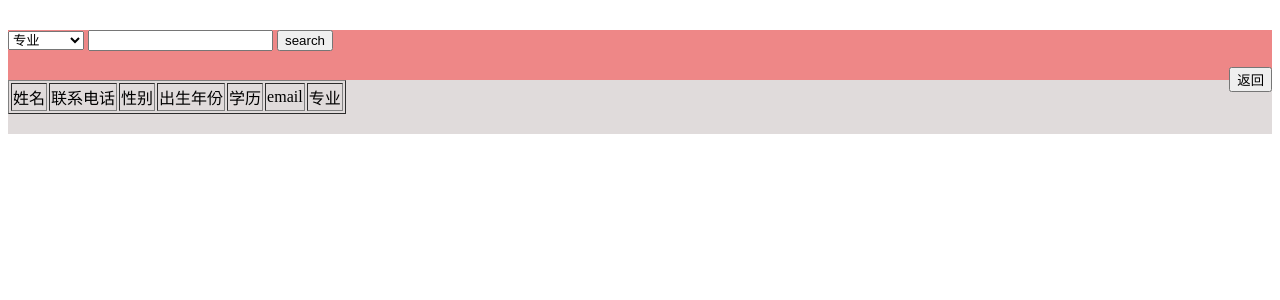
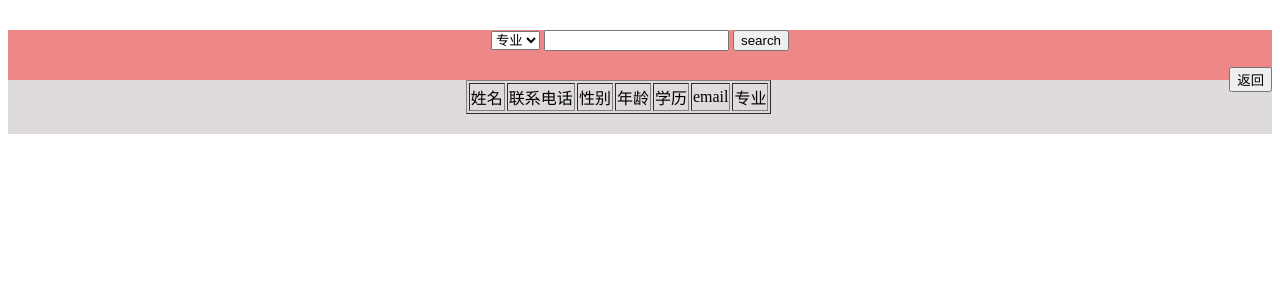
Before and after one commit to longwayya/talentRecruitmentSystem, a PHP site: page /rencaisousuo_c.php in a window 1280 px wide. Shown: the top 300 px of the page. Run offline with PHP 8.4, Linux system fonts and the light colour scheme; data comes from the database, SQL or seed files in the repository; data that the repository does not hold is empty.

Commit message:
企业搜索样式修改

```diff
--- a/rencaisousuo.php
+++ b/rencaisousuo.php
@@ -20,6 +20,9 @@
         background-color: rgb(224, 219, 219);
         padding-bottom: 20px;
     }
+    div{
+        text-align:center;
+    }
 </style>
 
 <body>
@@ -30,7 +33,7 @@
                 <option value="Gxueli">学历</option>
                 <option value="Gname">姓名</option>
                 <option value="Gsex">性别</option>
-                <option value="Gyear">出生年份</option>
+                <option value="Gyear">年龄</option>
              </select>
             <input type="text" name="content" />
             <input type="submit" value="search" />
--- a/rencaisousuo_c.php
+++ b/rencaisousuo_c.php
@@ -31,6 +31,11 @@ if($result){
         background-color: rgb(224, 219, 219);
         padding-bottom: 20px;
     }
+    table,div{
+        text-align:center;
+        margin:auto;
+    }
+
     .returnbtn{
         float:right;
     }
@@ -44,7 +49,7 @@ if($result){
                 <option value="Gxueli">学历</option>
                 <option value="Gname">姓名</option>
                 <option value="Gsex">性别</option>
-                <option value="Gyear">出生年份</option>
+                <option value="Gyear">年龄</option>
              </select>
             <input type="text" name="content" />
             <input type="submit" value="search" />
@@ -56,7 +61,7 @@ if($result){
 
 
     <?php
-        $tabname=array("姓名","联系电话","性别","出生年份","学历","email","专业");
+        $tabname=array("姓名","联系电话","性别","年龄","学历","email","专业");
         $arrlength=count($tabname);
         echo '<tr>';
         for ($i=0; $i < $arrlength; $i++) {
```
